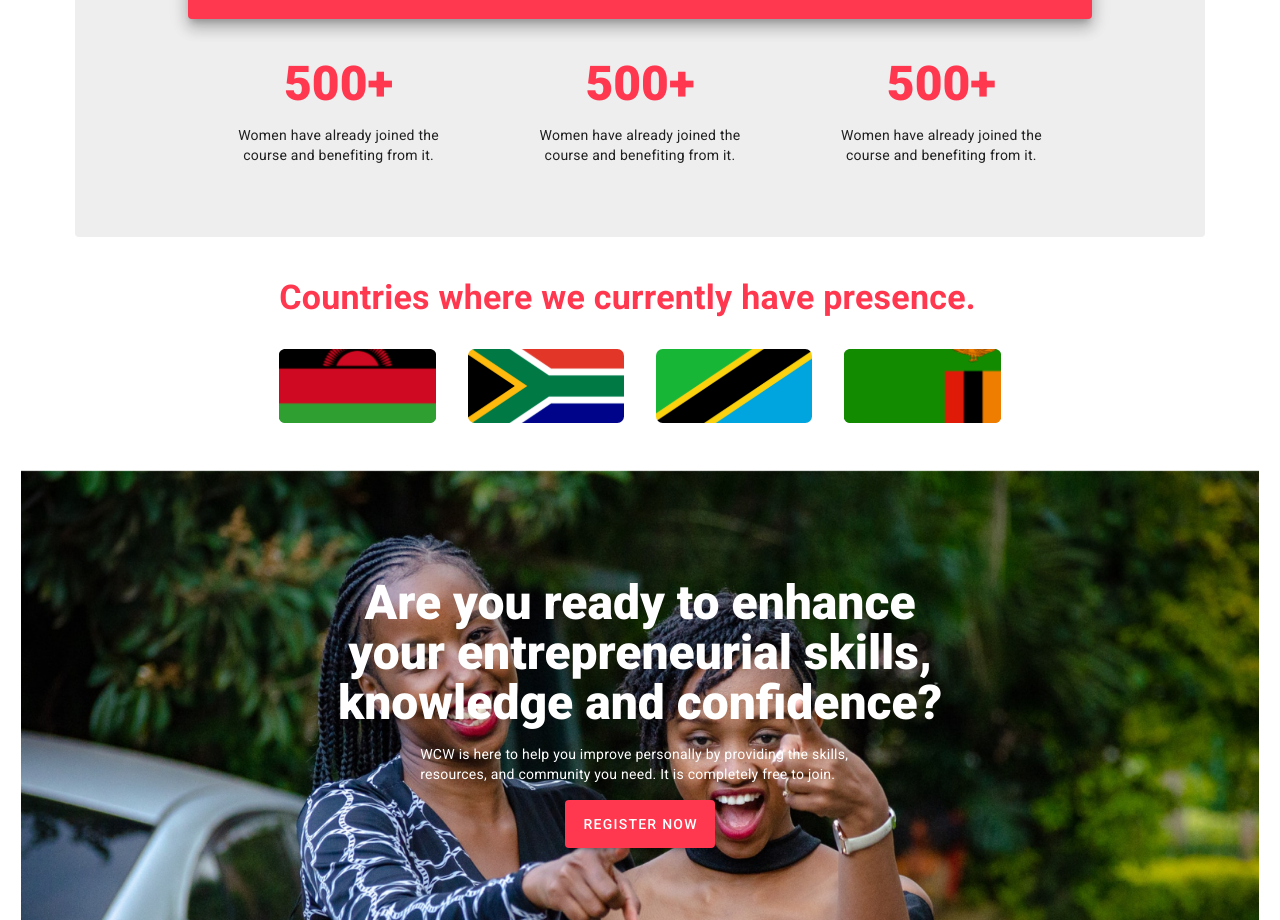
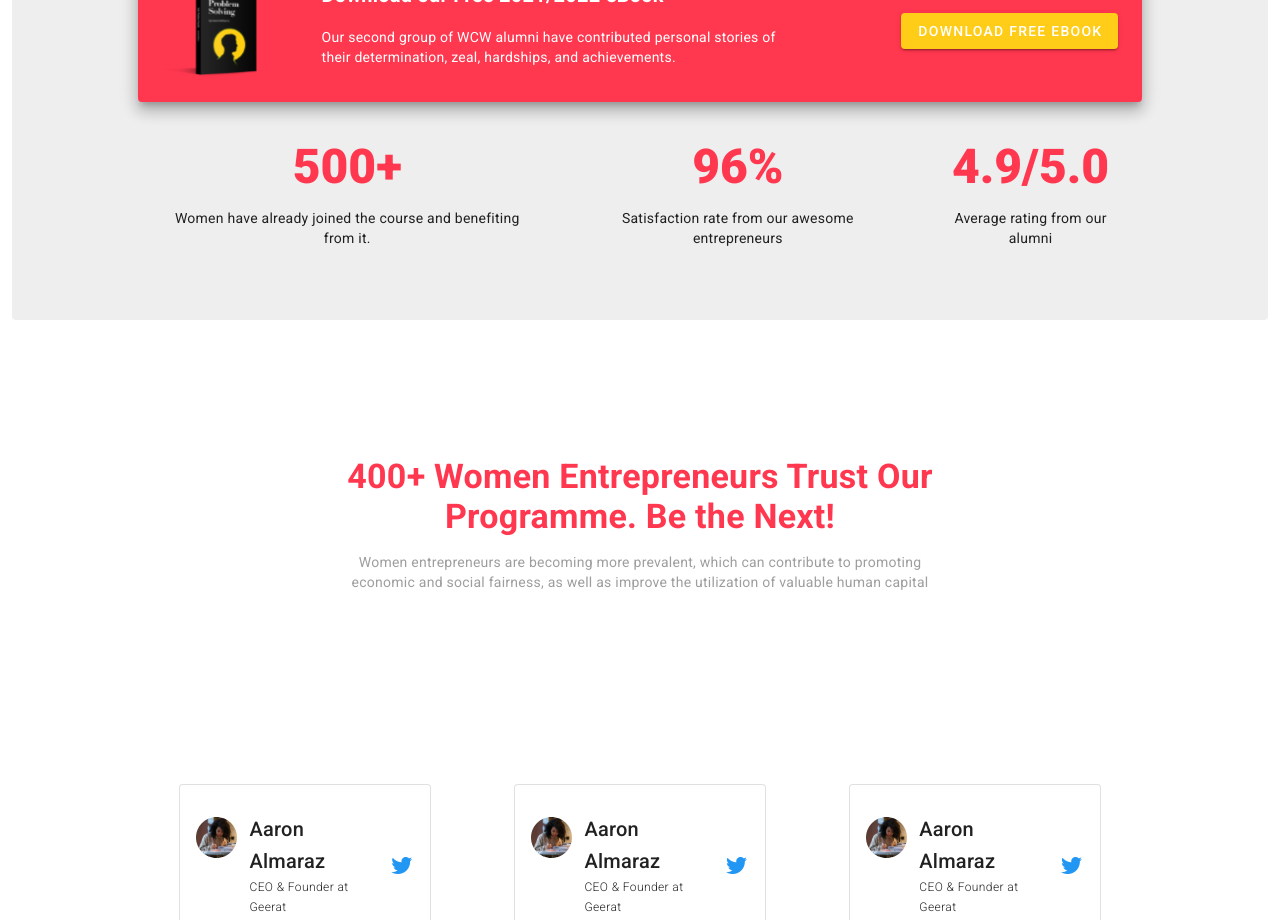
Before and after one commit to trevismurithi/wcw-frontend, a Nuxt app: page /courses in a window 1280 px wide. Shown: the part 1880-2800 px from the top of the page. Built offline with nearby package versions, Linux system fonts and the light colour scheme; a web font is replaced by a local one.

Commit message:
join course page

```diff
--- a/components/courses/Reference.vue
+++ b/components/courses/Reference.vue
@@ -1,7 +1,7 @@
 <template>
-  <div class="mx-auto" style="width:80%">
+  <div class="mx-auto" style="width:90%">
     <p class="text-h3 text-center font-weight-black" style="color:#FF374F">
-      500+
+      {{ title }}
     </p>
     <p class="text-center body-2">
       {{ content }}
--- a/components/courses/RowAward.vue
+++ b/components/courses/RowAward.vue
@@ -1,5 +1,5 @@
 <template>
-  <div class="d-flex flex-row justify-space-around mx-auto my-6" style="width:85%">
+  <div class="d-flex flex-row justify-space-around mx-auto my-6" style="width:80%">
     <award :content="awards[0]" />
     <award :content="awards[1]" />
     <award :content="awards[2]" />
--- /dev/null
+++ b/components/courses/RowSocial.vue
@@ -0,0 +1,25 @@
+<template>
+  <div class="d-flex flex-row my-4">
+    <div>
+      <social-card />
+    </div>
+    <div>
+      <social-card />
+    </div>
+    <div>
+      <social-card />
+    </div>
+  </div>
+</template>
+
+<script>
+import SocialCard from './SocialCard.vue'
+export default {
+  components: { SocialCard }
+
+}
+</script>
+
+<style>
+
+</style>
--- /dev/null
+++ b/components/courses/SocialCard.vue
@@ -0,0 +1,36 @@
+<template>
+  <v-card class="mx-auto pa-4" width="75%" elevation="0" outlined>
+    <div class="d-flex flex-row justify-space-between">
+      <div class="d-flex flex-row">
+        <div class="my-4">
+          <v-img src="/images/courses/user.svg" />
+        </div>
+        <div class="ma-3">
+          <p class="text-h6 font-weight-medium ma-0">
+            Aaron Almaraz
+          </p>
+          <p class="caption font-weight-light ma-0">
+            CEO & Founder at Geerat
+          </p>
+        </div>
+      </div>
+      <v-icon color="blue">
+        mdi-twitter
+      </v-icon>
+    </div>
+    <p class="body-2 font-weight-normal">
+      Time is the most precious thing you have when bootstrapping.
+      You can't take time to ponder on design...
+    </p>
+  </v-card>
+</template>
+
+<script>
+export default {
+
+}
+</script>
+
+<style>
+
+</style>
--- a/pages/courses.vue
+++ b/pages/courses.vue
@@ -1,6 +1,6 @@
 <template>
-  <div class="my-6 mx-auto" style="width:90%">
-    <div class="d-flex flex-row justify-space-between my-12">
+  <div class="my-6 mx-auto" style="width:100%">
+    <div class="d-flex flex-row justify-space-between my-12 mx-auto" style="width:90%">
       <!-- right side content -->
       <div class="" style="width:50%">
         <p class="body-2">
@@ -38,18 +38,42 @@
       <!-- free ebook section -->
       <ebook />
       <!-- statistics section -->
-      <div class="d-flex flex-row mx-auto" style="width:80%">
-        <div>
+      <div class="d-flex flex-row mx-auto justify-space-between" style="width:80%">
+        <div class="mx-3">
           <app-reference />
         </div>
-        <div>
-          <app-reference />
+        <div class="mx-3">
+          <app-reference
+            title="96%"
+            content="Satisfaction rate from our awesome entrepreneurs"
+          />
         </div>
-        <div>
-          <app-reference />
+        <div class="mx-3">
+          <app-reference
+            title="4.9/5.0"
+            content="Average rating from our alumni"
+          />
         </div>
       </div>
     </v-card>
+    <div class="my-14" style="background-image:url('/images/courses/2ovals.png');background-size:cover;">
+      <div style="height:10vh" />
+      <div class="mx-auto" style="width:50%">
+        <p class="text-h4 font-weight-bold text-center" style="color:#FF374F;">
+          400+ Women Entrepreneurs Trust Our Programme. Be the Next!
+        </p>
+        <p class="body-2 text-center grey--text">
+          Women entrepreneurs are becoming more prevalent, which can contribute to promoting
+          economic and social fairness, as well as improve the utilization of valuable human capital
+        </p>
+      </div>
+      <div style="height:20vh" />
+      <div class="mx-auto" style="width:80%">
+        <row-social />
+        <row-social />
+      </div>
+      <div style="height:25vh" />
+    </div>
   </div>
 </template>
 
@@ -58,9 +82,10 @@ import Ebook from '~/components/courses/Ebook.vue'
 import ImageRight from '~/components/courses/ImageRight.vue'
 import RowAward from '~/components/courses/RowAward.vue'
 import AppReference from '~/components/courses/Reference.vue'
+import RowSocial from '~/components/courses/RowSocial.vue'
 export default {
   name: 'AppCourses',
-  components: { ImageRight, RowAward, Ebook, AppReference },
+  components: { ImageRight, RowAward, Ebook, AppReference, RowSocial },
   data: () => {
     return {
       awards: [
```
Also changed, not shown: static/images/courses/2ovals.png (added), static/images/courses/user.svg (added).
